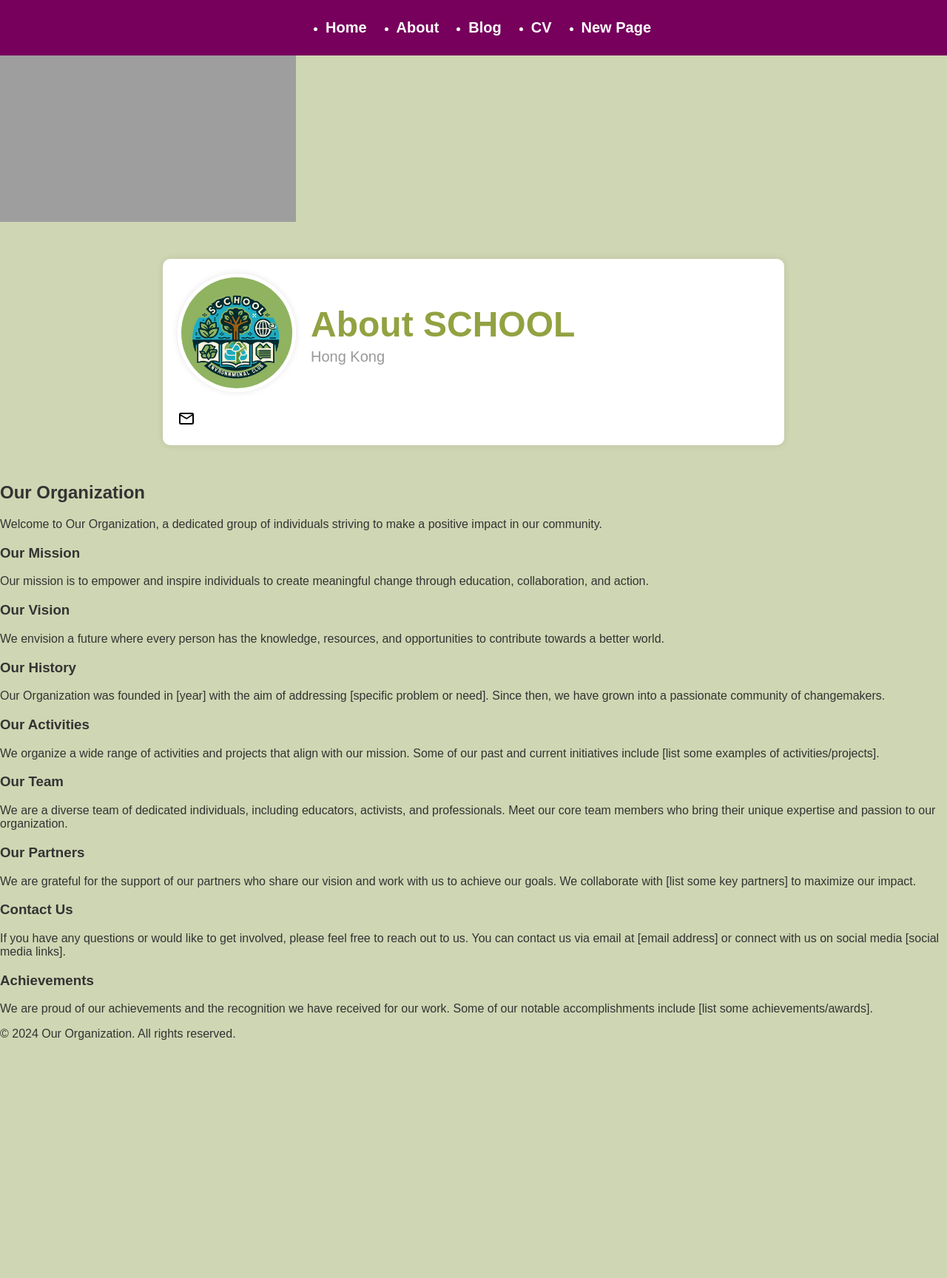
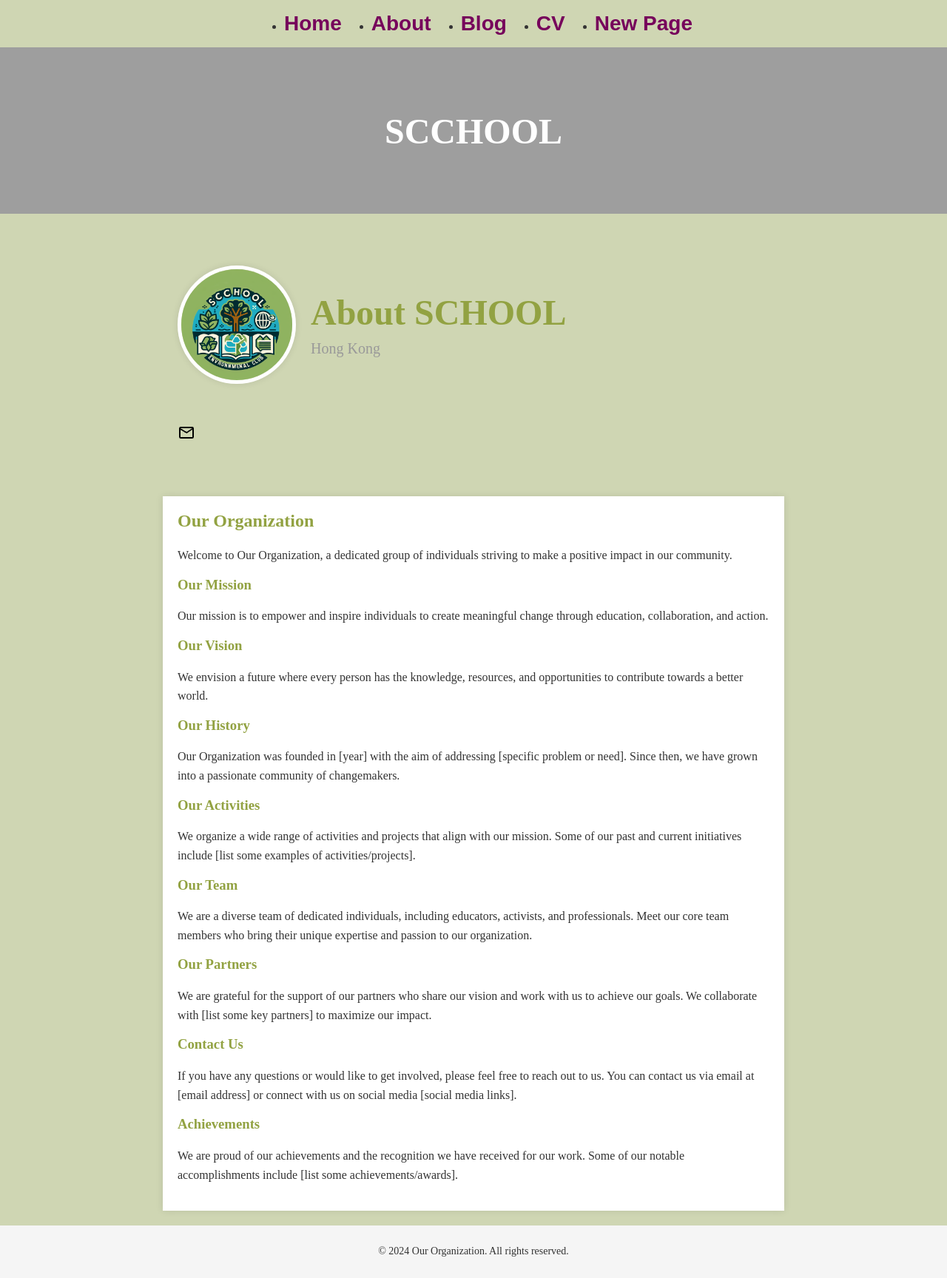
Before and after one commit to yuzuru1104/yuzuru1104.github.io, a Jekyll site: the page about.html, which Jekyll copies as it is, in a window 1280 px wide. Shown: the whole page at 74% size. Built offline with Jekyll 4.4.1, drawn with Linux system fonts in a browser that asks for light colours; some web fonts are replaced; before the commit the page ends 1423 px from its top, so only the background shows below that.

Commit message:
Update about.css

```diff
--- a/css/about.css
+++ b/css/about.css
@@ -1,40 +1,8 @@
 /* Global Styles */
 body {
-    font-family: "Arial", sans-serif;
-    color: #333333;
+    background-color: #cfd6b3;
     margin: 0;
     padding: 0;
-    background-color: #cfd6b3;
-}
-
-/* Header and Navigation Styles */
-header {
-    background-color: #76005b;
-    color: #fff;
-    padding: 10px 0;
-    font-family: 'Recursive', sans-serif;
-}
-
-nav ul {
-    display: flex;
-    justify-content: center;
-    font-family: 'Recursive', sans-serif;
-}
-
-nav ul li {
-    margin: 0 20px;
-}
-
-nav ul li a {
-    color: #fff;
-    text-decoration: none;
-    font-size: 20px;
-    font-weight: bold;
-    font-family: 'Recursive', sans-serif;
-}
-
-nav ul li a:hover {
-    color: #fe478d;
 }
 
 /* Container Styles */
@@ -43,8 +11,7 @@ nav ul li a:hover {
     margin: 50px auto;
     padding: 20px;
     border-radius: 10px;
-    box-shadow: 0 0 10px rgba(0, 0, 0, 0.1);
-    background-color: #fff;
+    box-shadow: none; /* 删除 box-shadow 属性 */
 }
 
 /* Profile Section Styles */
@@ -61,10 +28,6 @@ nav ul li a:hover {
     margin-right: 20px;
     border: 5px solid #fff;
     box-shadow: 0 0 10px rgba(0, 0, 0, 0.1);
-}
-
-.profile-info {
-    color: #333;
 }
 
 .profile h1 {
@@ -85,4 +48,107 @@ nav ul li a:hover {
     height: 25vh;
     overflow: hidden;
     position: relative;
-    background-image: url('plant-pink.jpeg
+    background-image: url('plant pink.jpeg');
+    background-size: cover;
+    background-position: top center;
+}
+
+.image-text {
+    position: absolute;
+    top: 50%;
+    left: 50%;
+    transform: translate(-50%, -50%);
+    text-align: center;
+    padding: 20px;
+}
+
+.image-text h2 {
+    color: #fff;
+    font-size: 48px;
+    margin: 0;
+}
+
+/* Courses Section Styles */
+.courses {
+    margin-top: 50px;
+}
+
+.main-courses, .other-courses {
+    margin-bottom: 20px;
+}
+
+.main-courses p, .other-courses p {
+    font-size: 18px;
+    margin: 5px 0;
+}
+
+ body {
+     font-family: "Gochi Hand", cursive;
+  font-weight: 400;
+  font-style: normal;
+      color: #333333;
+      margin: 0;
+      padding: 0;
+    }
+
+
+    h1 {
+      color: #ffffff;
+      font-size: 36px;
+      margin: 0;
+    }
+
+    section {
+      max-width: 800px;
+      margin: 20px auto;
+      padding: 20px;
+      background-color: #ffffff;
+      box-shadow: 0 0 10px rgba(0, 0, 0, 0.1);
+    }
+
+    h2, h3 {
+      color: #92a242;
+      margin-top: 0;
+    }
+
+    p {
+      line-height: 1.6;
+    }
+
+    footer {
+      background-color: #f5f5f5;
+      padding: 10px;
+      text-align: center;
+      font-size: 14px;
+    }
+  </style>
+
+    /* Style the header and navigation */
+header {
+    background-color: transparent; /* 设置导航栏背景色为透明 */
+    color: #fff; /* 设置文字颜色 */
+    padding: 10px 0; /* 设置上下内边距 */
+    font-family: 'Recursive', sans-serif;
+  }
+
+  nav ul {
+    display: flex; /* 设置导航栏横向显示 */
+    justify-content: center; /* 水平居中导航链接 */
+    font-family: 'Recursive', sans-serif;
+  }
+
+  nav ul li {
+    margin: 0 20px; /* 设置导航链接之间的水平间距 */
+  }
+
+  nav ul li a {
+    color: #76005b; /* 设置导航链接文字颜色 */
+    text-decoration: none; /* 移除链接下划线 */
+    font-size: 28px; /* 设置链接文字大小 */
+    font-weight: bold; /* 设置链接文字粗体 */
+    font-family: 'Recursive', sans-serif;
+  }
+
+  nav ul li a:hover {
+    color: #fe478d; /* 鼠标悬停时链接文字颜色 */
+  }
```
